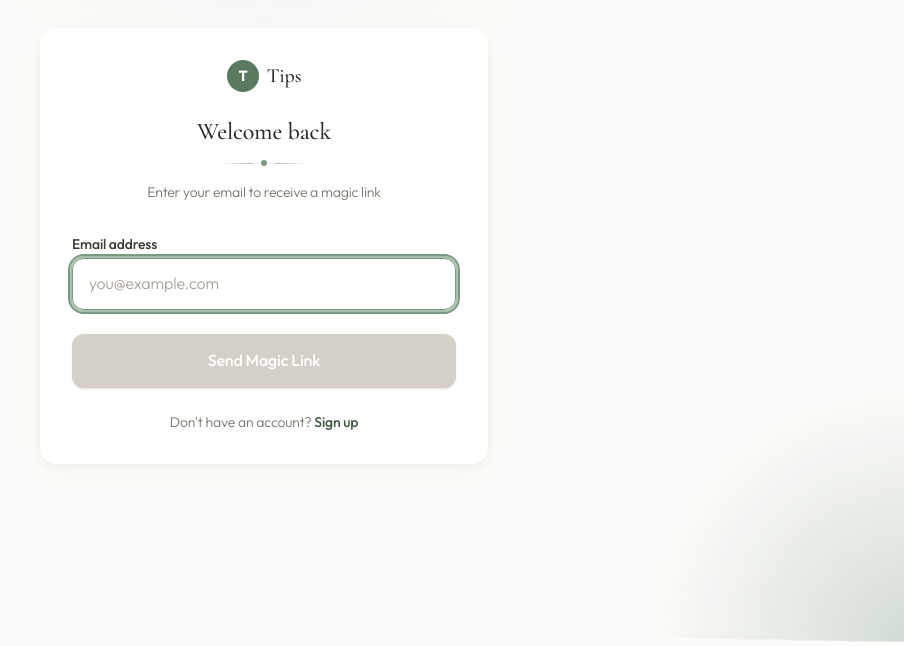
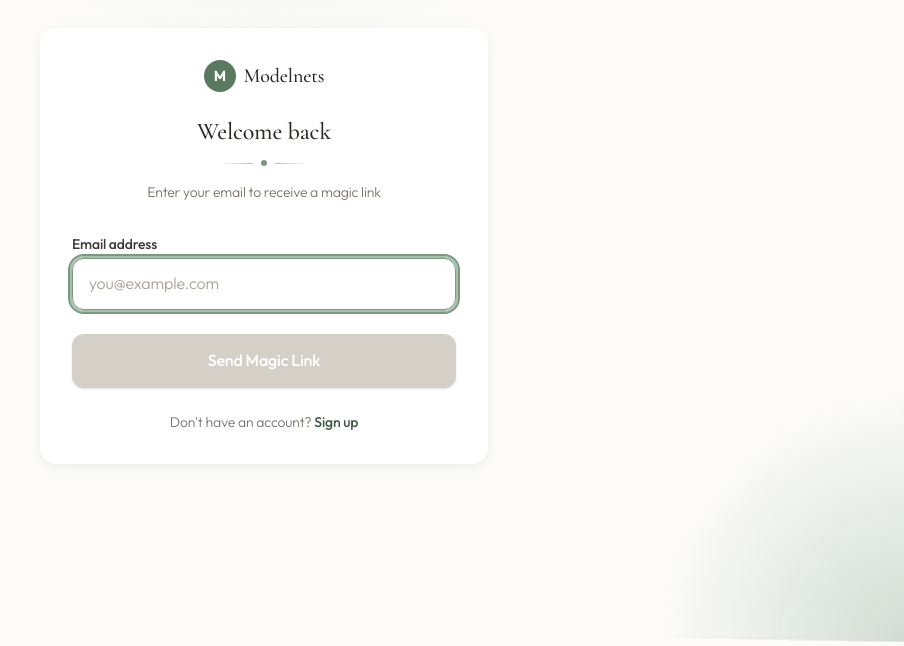
Before and after one commit to codered888/tip-app, a Next.js app: page /login in a window 1280 px wide. Shown: the part 154-800 px from the top of the page, without its empty margins (376-1280 px from the left). Built offline with nearby package versions, Linux system fonts and the light colour scheme; no server answers.

Commit message:
Update login page branding to Modelnets
🤖 Generated with [Claude Code](https://claude.com/claude-code)

Co-Authored-By: Claude Opus 4.5 <noreply@anthropic.com>

```diff
--- a/src/app/login/page.tsx
+++ b/src/app/login/page.tsx
@@ -98,10 +98,10 @@ export default function LoginPage() {
           <div className="text-center mb-8">
             <Link href="/" className="inline-flex items-center gap-2 mb-6">
               <div className="w-8 h-8 rounded-full bg-[var(--sage-500)] flex items-center justify-center">
-                <span className="text-white font-bold text-sm">T</span>
+                <span className="text-white font-bold text-sm">M</span>
               </div>
               <span className="font-display text-xl font-medium text-[var(--stone-800)]">
-                Tips
+                Modelnets
               </span>
             </Link>
 
```
